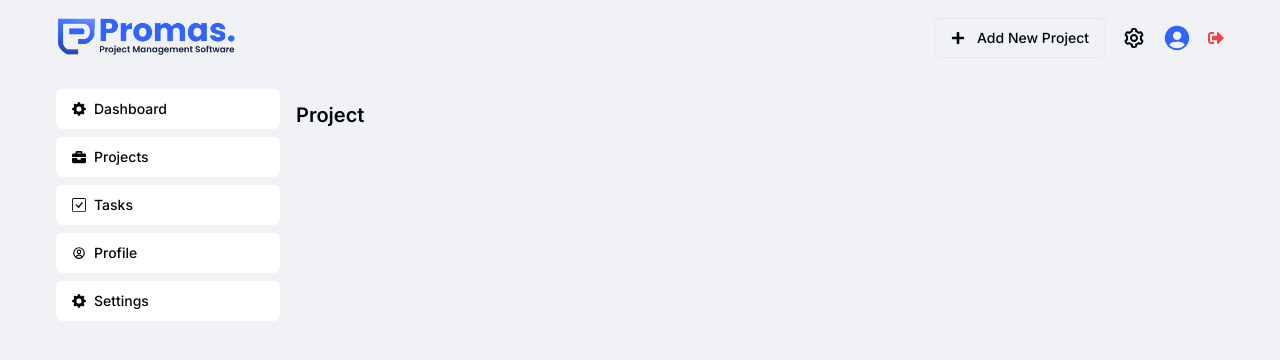
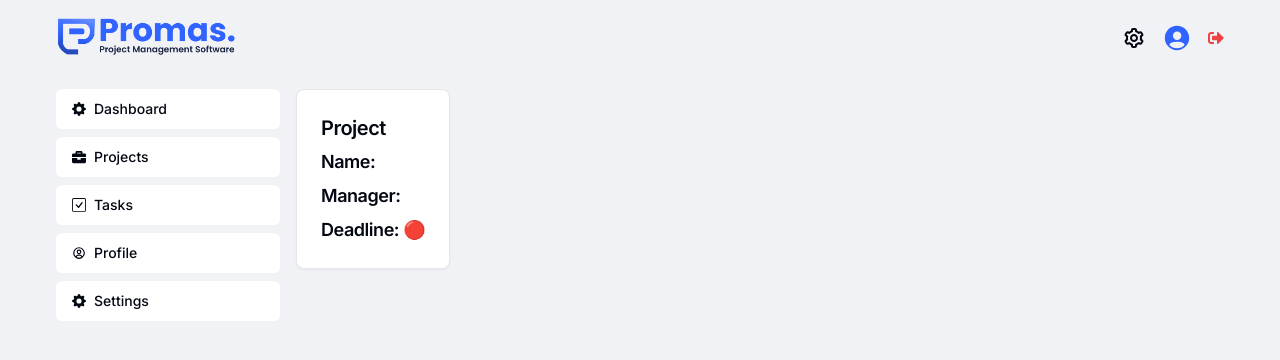
Before and after one commit to rahin21/promas, a Next.js app: page /dashboard/projects/1 in a window 1280 px wide. Shown: the top 360 px of the page. Built offline with nearby package versions, Linux system fonts and the light colour scheme; no server answers; the database is empty.

Commit message:
project page

```diff
--- a/app/dashboard/create-project.tsx
+++ b/app/dashboard/create-project.tsx
@@ -43,7 +43,7 @@ export default function CreateProject() {
                 <DialogHeader>
                     <DialogTitle className="text-xl">Add New Project</DialogTitle>
                     <DialogDescription>
-                        Make changes to your profile here. Click save when you're done.
+                        Make changes to your profile here. Click save when {"you're"} done.
                     </DialogDescription>
                 </DialogHeader>
                 <ProjectForm userEmail={userEmail} />
--- a/app/dashboard/header.tsx
+++ b/app/dashboard/header.tsx
@@ -1,14 +1,15 @@
 "use client";
-import Image from 'next/image'
-import Link from 'next/link'
-import { useRouter } from 'next/navigation';
-import logo from '@/public/images/logo.png'
-import LogoutButton from '@/components/logoutButton';
-import { ImHome } from 'react-icons/im';
-import { IoPersonCircleSharp } from 'react-icons/io5';
-import { BiCog } from 'react-icons/bi';
-import CreateProject from './create-project';
+import Image from "next/image";
+import Link from "next/link";
+import { usePathname, useRouter } from "next/navigation";
+import logo from "@/public/images/logo.png";
+import LogoutButton from "@/components/logoutButton";
+import { ImHome } from "react-icons/im";
+import { IoPersonCircleSharp } from "react-icons/io5";
+import { BiCog } from "react-icons/bi";
+import CreateProject from "./create-project";
 export default function Header() {
+  const path = usePathname();
   return (
     <header className="py-4">
       <nav className="container flex justify-between">
@@ -17,12 +18,12 @@ export default function Header() {
             <Image src={logo} alt="logo" height={45} />
           </Link>
         </div>
-                <div className='flex gap-4 items-center'>
-                    <CreateProject />
-                    <Link href="/settings" className='text-2xl'>
+        <div className="flex gap-4 items-center">
+          {(path === "/dashboard") && <CreateProject />}
+          <Link href="/settings" className="text-2xl">
             <BiCog />
           </Link>
-                    <Link href="/profile" className='text-3xl text-primary'>
+          <Link href="/profile" className="text-3xl text-primary">
             <IoPersonCircleSharp />
           </Link>
           <LogoutButton />
--- a/app/dashboard/page.tsx
+++ b/app/dashboard/page.tsx
@@ -5,11 +5,11 @@ import { useAuthState } from "react-firebase-hooks/auth";
 import useSWR, { mutate } from "swr";
 import { useEffect, useState } from "react";
 import { ImSpinner9 } from "react-icons/im";
+import { ProjectForm } from "@/components/project/projectForm";
 import { getProjectsByOwner } from "@/lib/getProjectByOwner";
 import ProjectCard from "@/components/project/projectCard";
 import { BreadcrumbSection } from "@/app/dashboard/breadcrumb";
 import Link from "next/link";
-import Title from "@/components/title";
 
 
 // SWR fetcher function that uses your Firestore function
@@ -19,7 +19,6 @@ const fetchProjects = async (email: string) => {
 };
 
 export default function Home() {
-
   const router = useRouter();
   const [userEmail, setUserEmail] = useState<string | null>(null);
   const [user, loading, error] = useAuthState(auth);
@@ -58,9 +57,7 @@ export default function Home() {
       <section className="">
         <div className="container w-full">
           <BreadcrumbSection item={"Home"} />
-          <Title>
-            Projects
-          </Title>
+          <h1 className="font-semibold text-xl py-3">Projects</h1>
           <div className="flex flex-wrap gap-4 py-3">
             {data &&
               data.map((project, i) => (
--- a/app/dashboard/projects/[id]/page.tsx
+++ b/app/dashboard/projects/[id]/page.tsx
@@ -1,13 +1,16 @@
-import { db } from '@/app/firebase/config';
-import Title from '@/components/title';
-import { fetchDocumentById } from '@/lib/getProjectById';
-import { collection, doc, getDoc } from 'firebase/firestore';
-import React from 'react'
+import { db } from "@/app/firebase/config";
+import { fetchDocumentById } from "@/lib/getProjectById";
+import React from "react";
+import {
+  Card,
+  CardHeader,
+  CardTitle,
+} from "@/components/ui/card";
 
-async function Project({params}:{params:{id:string}}) {
-    const {id} = params;
+async function Project({ params }: { params: { id: string } }) {
+  const { id } = params;
   let data;
-    console.log(id);
+
   try {
     data = await fetchDocumentById("projects", id);
   } catch (error) {
@@ -16,11 +19,26 @@ async function Project({params}:{params:{id:string}}) {
   console.log(data);
   return (
     <div>
-        <Title>
+      <Card>
+        <CardHeader>
+          <CardTitle className="font-semibold text-xl capitalize">
             Project
-        </Title>
+          </CardTitle>
+          <CardTitle className="font-semibold text-lg capitalize">
+            Name: {data?.name}
+          </CardTitle>
+          <CardTitle className="font-semibold text-lg ">
+            Manager: {data?.owner}{" "}
+          </CardTitle>
+          <CardTitle className="font-semibold text-lg ">
+            Deadline: {data?.deadline} 🔴
+          </CardTitle>
+        </CardHeader>
+      </Card>
+
+
     </div>
-  )
+  );
 }
 
-export default Project
+export default Project;
--- /dev/null
+++ b/components/tasks/taskForm.tsx
@@ -0,0 +1,9 @@
+import React from 'react'
+
+function TaskForm() {
+  return (
+    <div>TaskForm</div>
+  )
+}
+
+export default TaskForm
--- a/components/title.tsx
+++ /dev/null
@@ -1,11 +0,0 @@
-import React from 'react'
-
-function Title({children}:{children:string}) {
-  return (
-    <h1 className="font-semibold text-xl py-3">
-        {children}
-    </h1>
-  )
-}
-
-export default Title
```
Lines whose indentation alone changed are shown as unchanged.
